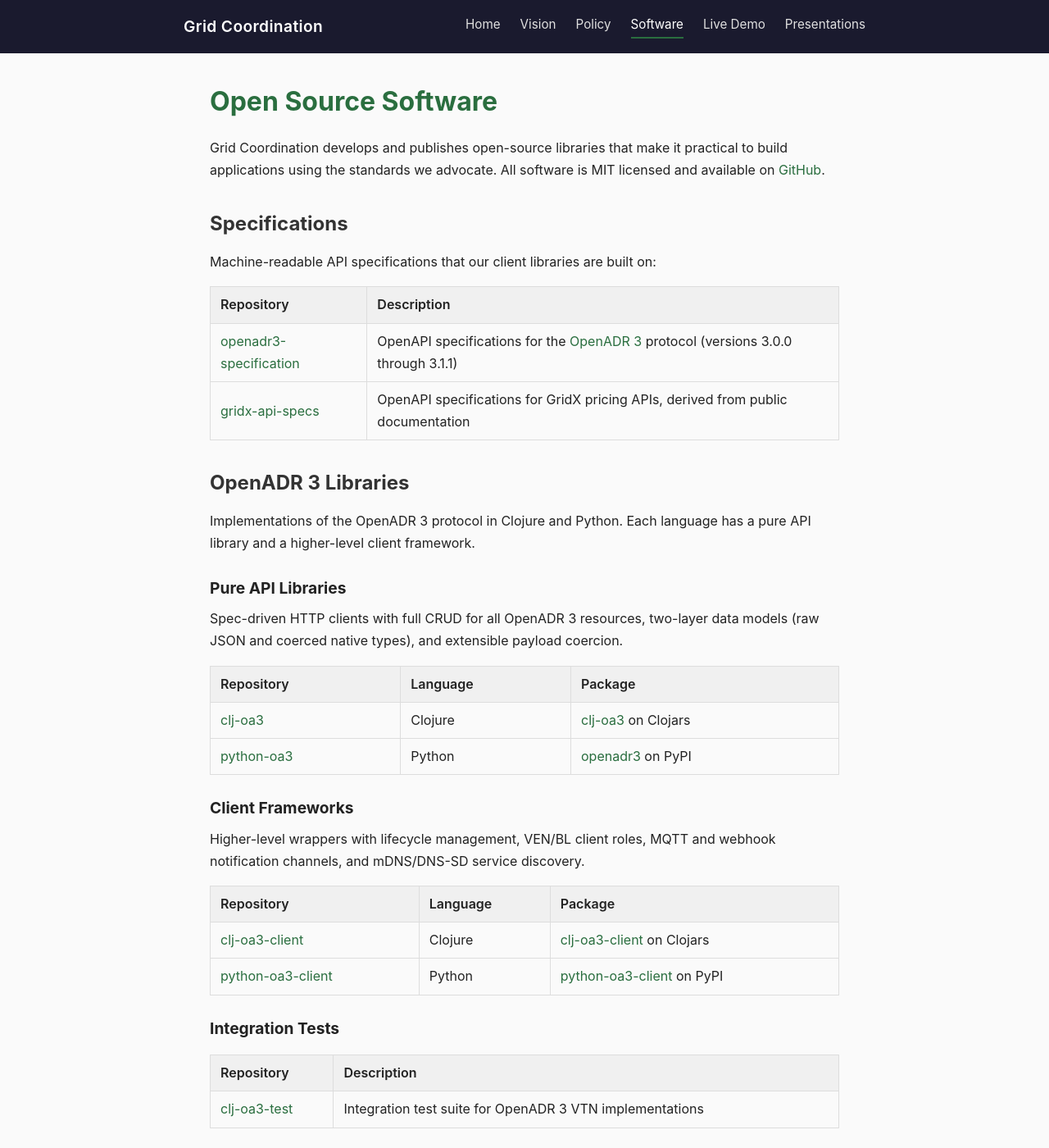
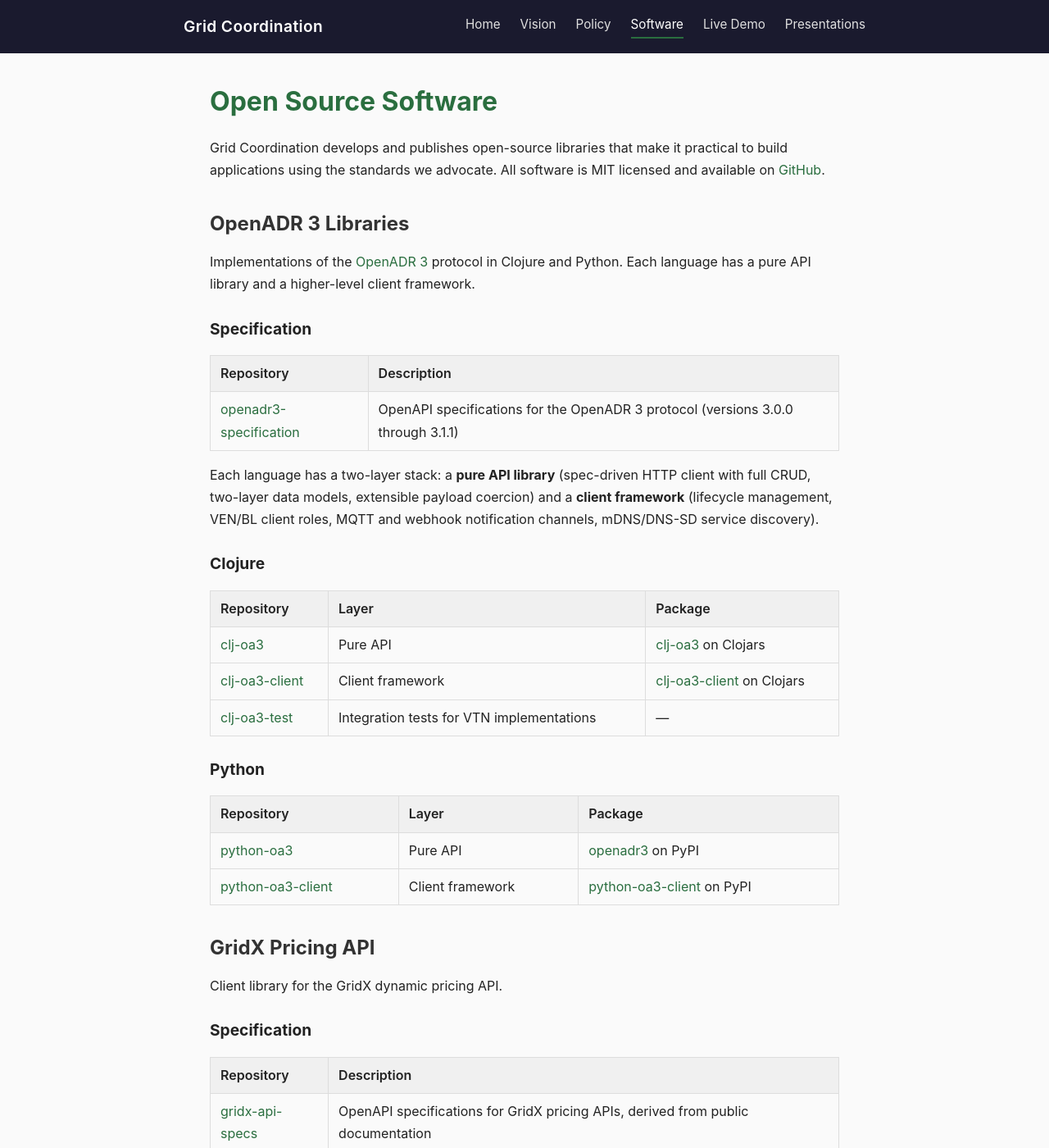
Before and after one commit to grid-coordination/grid-coordination.github.io, a Jekyll site: the page built from software.md, in a window 1280 px wide and 1400 px high. Shown: the whole window at 82% size. Built offline with Jekyll 4.4.1, drawn with Linux system fonts in a browser that asks for light colours; some of the changed text lies outside the part shown.

Commit message:
Restructure software page: organize OpenADR libraries by language, group specs with libraries
- Remove top-level Specifications section; attach each spec to its
  consuming library (openadr3-specification with OpenADR 3 libraries,
  gridx-api-specs with clj-gridx).
- Reorganize OpenADR 3 libraries by language (Clojure, Python) instead
  of by layer (Pure API, Client Framework). Each language table now
  shows both layers plus Clojure integration tests.
- Split out a new GridX Pricing API section and rename the remainder
  to Supporting Libraries.

Co-Authored-By: Claude Opus 4.6 (1M context) <noreply@anthropic.com>

```diff
--- a/software.md
+++ b/software.md
@@ -8,48 +8,53 @@ permalink: /software
 
 Grid Coordination develops and publishes open-source libraries that make it practical to build applications using the standards we advocate. All software is MIT licensed and available on [GitHub](https://github.com/grid-coordination).
 
-## Specifications
+## OpenADR 3 Libraries
 
-Machine-readable API specifications that our client libraries are built on:
+Implementations of the [OpenADR 3](https://www.openadr.org/) protocol in Clojure and Python. Each language has a pure API library and a higher-level client framework.
+
+### Specification
 
 | Repository | Description |
 |------------|-------------|
-| [openadr3-specification](https://github.com/grid-coordination/openadr3-specification) | OpenAPI specifications for the [OpenADR 3](https://www.openadr.org/) protocol (versions 3.0.0 through 3.1.1) |
+| [openadr3-specification](https://github.com/grid-coordination/openadr3-specification) | OpenAPI specifications for the OpenADR 3 protocol (versions 3.0.0 through 3.1.1) |
+
+Each language has a two-layer stack: a **pure API library** (spec-driven HTTP client with full CRUD, two-layer data models, extensible payload coercion) and a **client framework** (lifecycle management, VEN/BL client roles, MQTT and webhook notification channels, mDNS/DNS-SD service discovery).
+
+### Clojure
+
+| Repository | Layer | Package |
+|------------|-------|---------|
+| [clj-oa3](https://github.com/grid-coordination/clj-oa3) | Pure API | [clj-oa3](https://clojars.org/energy.grid-coordination/clj-oa3) on Clojars |
+| [clj-oa3-client](https://github.com/grid-coordination/clj-oa3-client) | Client framework | [clj-oa3-client](https://clojars.org/energy.grid-coordination/clj-oa3-client) on Clojars |
+| [clj-oa3-test](https://github.com/grid-coordination/clj-oa3-test) | Integration tests for VTN implementations | &mdash; |
+
+### Python
+
+| Repository | Layer | Package |
+|------------|-------|---------|
+| [python-oa3](https://github.com/grid-coordination/python-oa3) | Pure API | [openadr3](https://pypi.org/project/openadr3/) on PyPI |
+| [python-oa3-client](https://github.com/grid-coordination/python-oa3-client) | Client framework | [python-oa3-client](https://pypi.org/project/python-oa3-client/) on PyPI |
+
+## GridX Pricing API
+
+Client library for the GridX dynamic pricing API.
+
+### Specification
+
+| Repository | Description |
+|------------|-------------|
 | [gridx-api-specs](https://github.com/grid-coordination/gridx-api-specs) | OpenAPI specifications for GridX pricing APIs, derived from public documentation |
 
-## OpenADR 3 Libraries
-
-Implementations of the OpenADR 3 protocol in Clojure and Python. Each language has a pure API library and a higher-level client framework.
-
-### Pure API Libraries
-
-Spec-driven HTTP clients with full CRUD for all OpenADR 3 resources, two-layer data models (raw JSON and coerced native types), and extensible payload coercion.
+### Client Library
 
 | Repository | Language | Package |
 |------------|----------|---------|
-| [clj-oa3](https://github.com/grid-coordination/clj-oa3) | Clojure | [clj-oa3](https://clojars.org/energy.grid-coordination/clj-oa3) on Clojars |
-| [python-oa3](https://github.com/grid-coordination/python-oa3) | Python | [openadr3](https://pypi.org/project/openadr3/) on PyPI |
+| [clj-gridx](https://github.com/grid-coordination/clj-gridx) | Clojure | [clj-gridx](https://clojars.org/energy.grid-coordination/clj-gridx) on Clojars |
 
-### Client Frameworks
-
-Higher-level wrappers with lifecycle management, VEN/BL client roles, MQTT and webhook notification channels, and mDNS/DNS-SD service discovery.
-
-| Repository | Language | Package |
-|------------|----------|---------|
-| [clj-oa3-client](https://github.com/grid-coordination/clj-oa3-client) | Clojure | [clj-oa3-client](https://clojars.org/energy.grid-coordination/clj-oa3-client) on Clojars |
-| [python-oa3-client](https://github.com/grid-coordination/python-oa3-client) | Python | [python-oa3-client](https://pypi.org/project/python-oa3-client/) on PyPI |
-
-### Integration Tests
-
-| Repository | Description |
-|------------|-------------|
-| [clj-oa3-test](https://github.com/grid-coordination/clj-oa3-test) | Integration test suite for OpenADR 3 VTN implementations |
-
-## Other Libraries
+## Supporting Libraries
 
 | Repository | Language | Description | Package |
 |------------|----------|-------------|---------|
-| [clj-gridx](https://github.com/grid-coordination/clj-gridx) | Clojure | Client library for the GridX Pricing API | [clj-gridx](https://clojars.org/energy.grid-coordination/clj-gridx) on Clojars |
 | [clj-mdns](https://github.com/grid-coordination/clj-mdns) | Clojure | mDNS/DNS-SD service discovery | [clj-mdns](https://clojars.org/energy.grid-coordination/clj-mdns) on Clojars |
 
 ## Architecture
```
